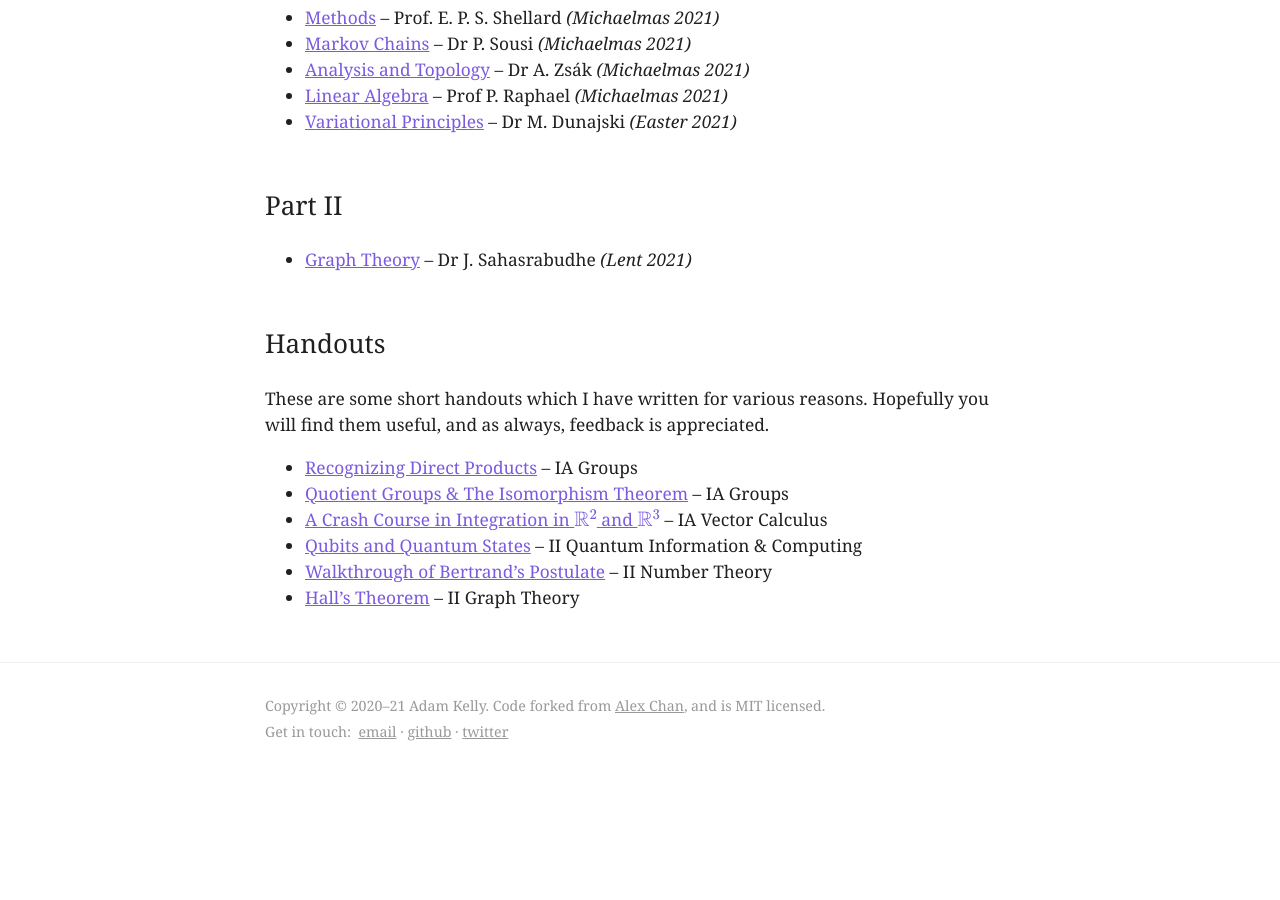
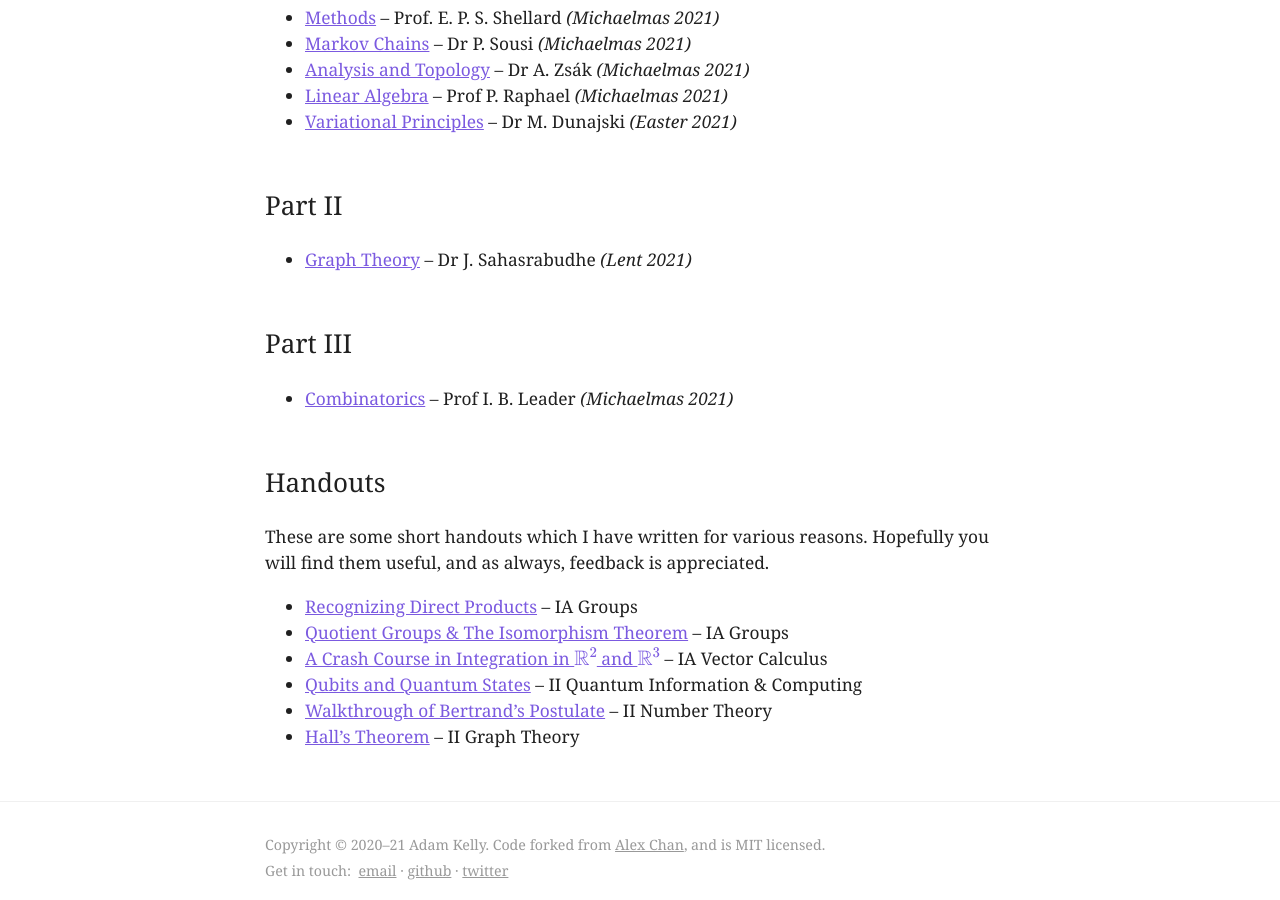
Before and after one commit to ak2316-cam/website, a Jekyll site: the page built from src/lecture-notes.md, in a window 1280 px wide and 900 px high, scrolled down 695 px. Built offline with Jekyll 4.4.1, drawn with Linux system fonts in a browser that asks for light colours; before the commit the page ends 1456 px from its top, so only the background shows below that.

Commit message:
Add link to combi

```diff
--- a/src/lecture-notes.md
+++ b/src/lecture-notes.md
@@ -26,6 +26,10 @@ It is likely that there are errors, which can be assumed to be mine. I welcome a
 
 - [Graph Theory](/files/ii-graph-theory/graph-theory.pdf) -- Dr J. Sahasrabudhe _(Lent 2021)_
 
+## Part III
+
+- [Combinatorics](/files/iii-combinatorics/combinatorics.pdf) -- Prof I. B. Leader _(Michaelmas 2021)_
+
 ## Handouts
 
 These are some short handouts which I have written for various reasons. Hopefully you will find them useful, and as always, feedback is appreciated.
```
